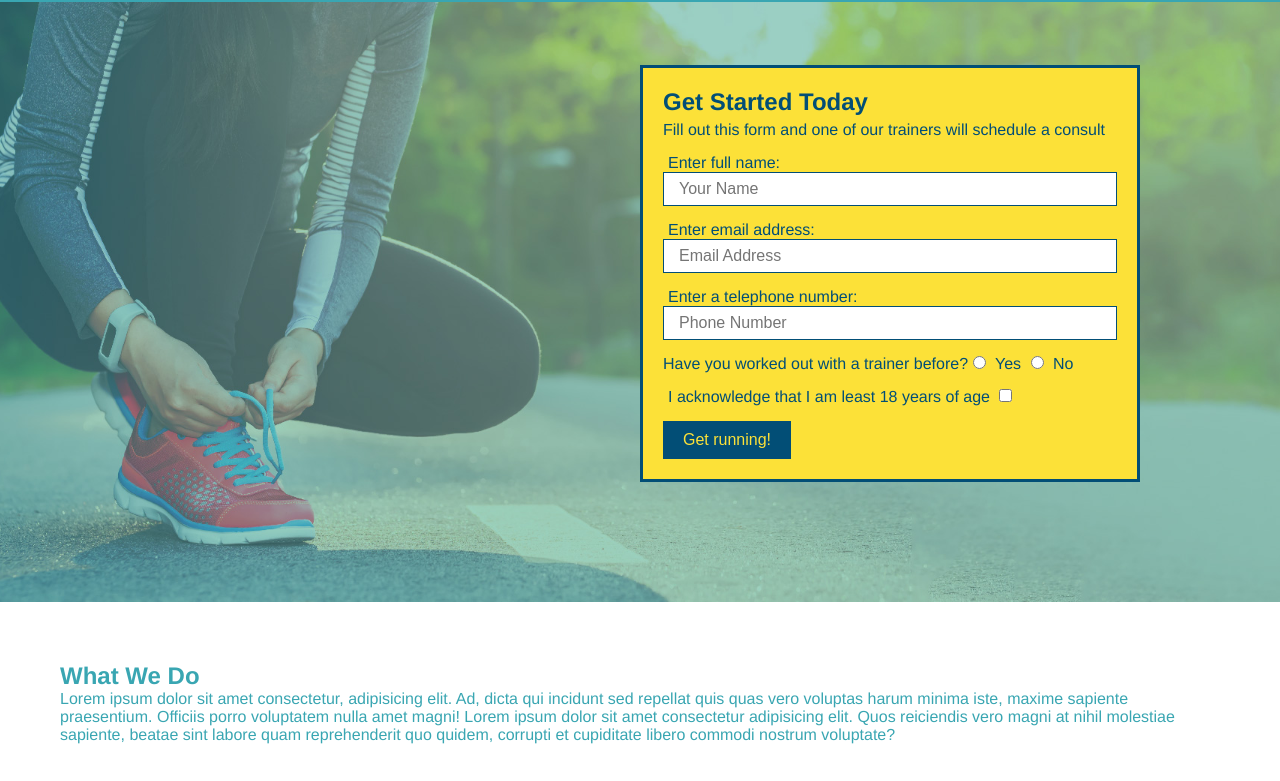
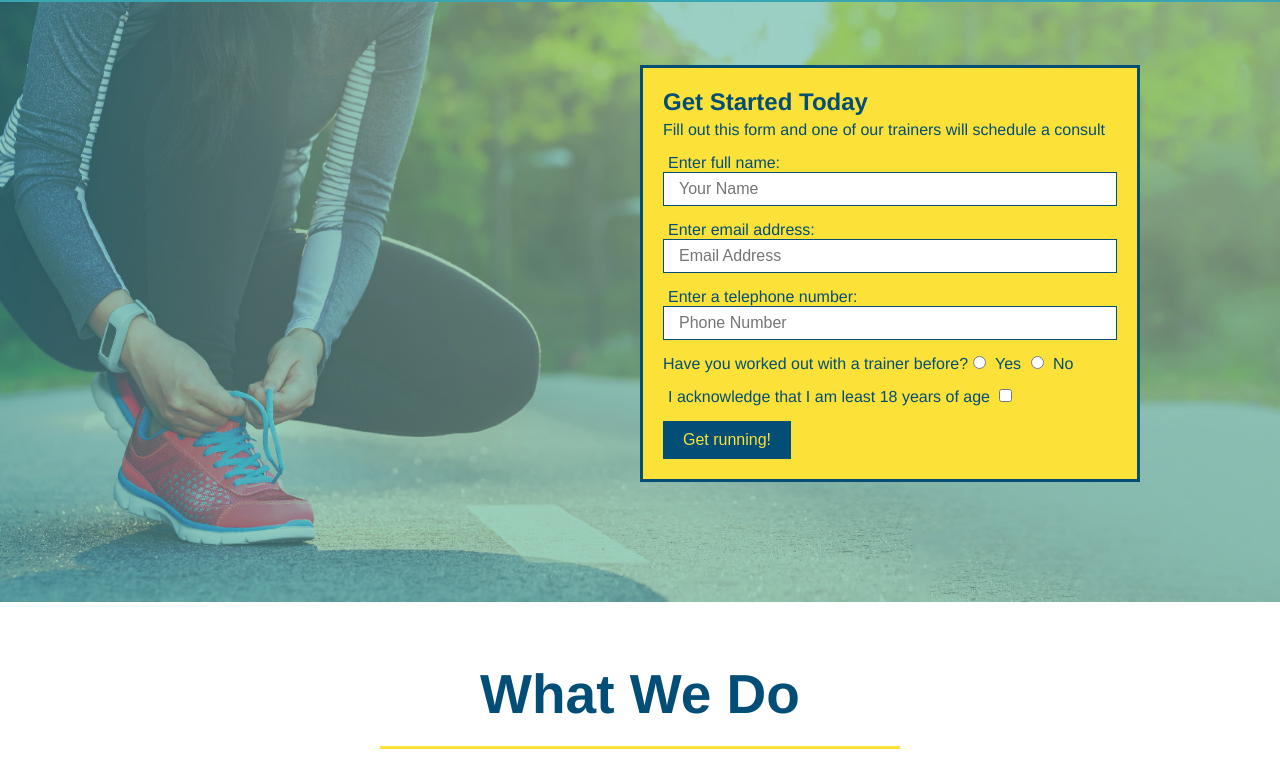
Before and after one commit to BrookesCodeStuff/run-buddy, a plain HTML site: page index.html in a window 1280 px wide. Shown: the part 80-861 px from the top of the page. Drawn offline with Linux system fonts and the light colour scheme.

Commit message:
style what we do section

```diff
--- a/assets/css/style.css
+++ b/assets/css/style.css
@@ -122,3 +122,25 @@ form button {
   padding: 10px 20px;
   font-size: 16px;
 }
+
+/* what we do styling */
+.intro {
+  text-align: center;
+}
+
+.intro h2 {
+  display: inline-block;
+  font-size: 55px;
+  color: #024e76;
+  margin-bottom: 35px;
+  padding: 0 100px 20px 100px;
+  border-bottom: 3px solid #fce138;
+}
+
+.intro p {
+  line-height: 1.7;
+  color: #39a6b2;
+  width: 80%;
+  font-size: 20px;
+  margin: 0 auto;
+}
--- a/index.html
+++ b/index.html
@@ -64,7 +64,7 @@
   </section>
 
   <!-- "what we do" section -->
-  <section id="what-we-do">
+  <section id="what-we-do" class="intro">
     <h2>What We Do</h2>
     <p>
       Lorem ipsum dolor sit amet consectetur, adipisicing elit. Ad, dicta qui incidunt sed repellat quis quas vero voluptas harum minima iste, maxime sapiente praesentium. Officiis porro voluptatem nulla amet magni! Lorem ipsum dolor sit amet consectetur adipisicing elit. Quos reiciendis vero magni at nihil molestiae sapiente, beatae sint labore quam reprehenderit quo quidem, corrupti et cupiditate libero commodi nostrum voluptate?
```
